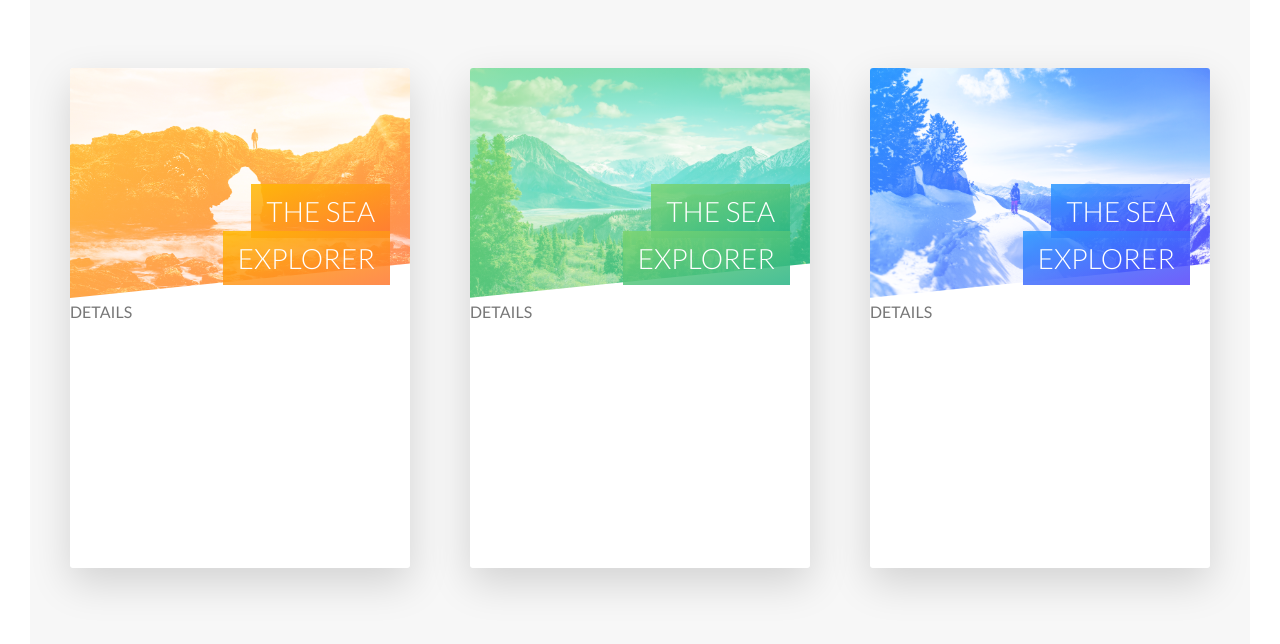
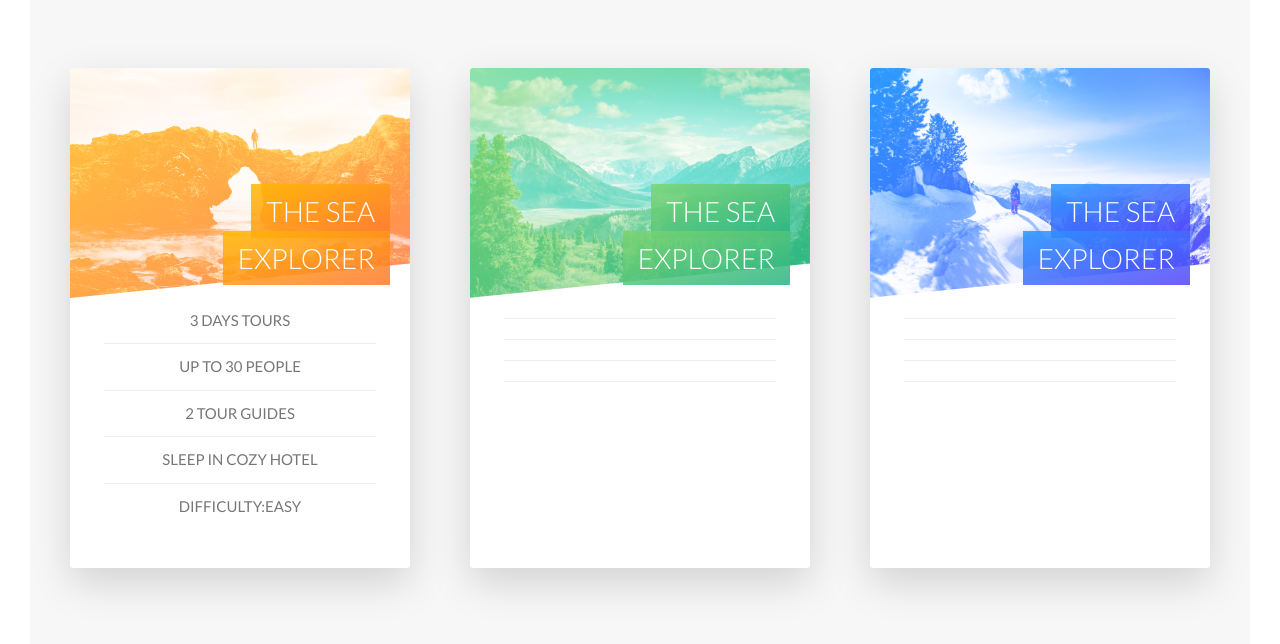
Before and after one commit to urikoffman/natours-project, a website: page index.html in a window 1280 px wide. Shown: the part 2485-3129 px from the top of the page. Drawn offline with Linux system fonts and the light colour scheme.

Commit message:
editing the cards details

```diff
--- a/index.html
+++ b/index.html
@@ -109,7 +109,15 @@
                             <span class="card__heading-span card__heading-span--1">the sea explorer</span
                 >
               </h4>
-              <div class="card__details">Details</div>
+              <div class="card__details">
+                <ul>
+                  <li>3 days tours</li>
+                  <li>up to 30 people</li>
+                  <li>2 tour guides</li>
+                  <li>sleep in cozy hotel</li>
+                  <li>difficulty:easy</li>
+                </ul>
+              </div>
             </div>
             <div class="card__side card__side--back card__side--back-1">
               BACK
@@ -125,7 +133,15 @@
                   >the sea explorer</span
                 >
               </h4>
-              <div class="card__details">Details</div>
+              <div class="card__details">
+                <ul>
+                  <li></li>
+                  <li></li>
+                  <li></li>
+                  <li></li>
+                  <li></li>
+                </ul>
+              </div>
             </div>
             <div class="card__side card__side--back card__side--back-2">
               BACK
@@ -141,7 +157,15 @@
                   >the sea explorer</span
                 >
               </h4>
-              <div class="card__details">Details</div>
+              <div class="card__details">
+                <ul>
+                  <li></li>
+                  <li></li>
+                  <li></li>
+                  <li></li>
+                  <li></li>
+                </ul>
+              </div>
             </div>
             <div class="card__side card__side--back card__side--back-3">
               BACK
--- a/sass/abstracts/_variables.scss
+++ b/sass/abstracts/_variables.scss
@@ -4,6 +4,7 @@ $color-primary: #55c57a;
 $color-primary-light: #7ed56f;
 $color-primary-dark: #28b485;
 $color-grey-light-1: #f7f7f7;
+$color-grey-light-2: #eee;
 $color-grey-dark: #777;
 $color-white: #fff;
 $color-black: #000;
--- a/sass/components/_card.scss
+++ b/sass/components/_card.scss
@@ -79,4 +79,19 @@
             background-image: linear-gradient( to right bottom, rgba($color-tertiary-light, 0.85), rgba($color-tertiary-dark, 0.85));
         }
     }
+    &__details {
+        ul {
+            list-style: none;
+            width: 80%;
+            margin: 0 auto;
+            li {
+                text-align: center;
+                font-size: 1.5rem;
+                padding: 1rem;
+                &:not(:last-child) {
+                    border-bottom: 1px solid $color-grey-light-2;
+                }
+            }
+        }
+    }
 }
```
Also changed, not shown: css/style.css.
